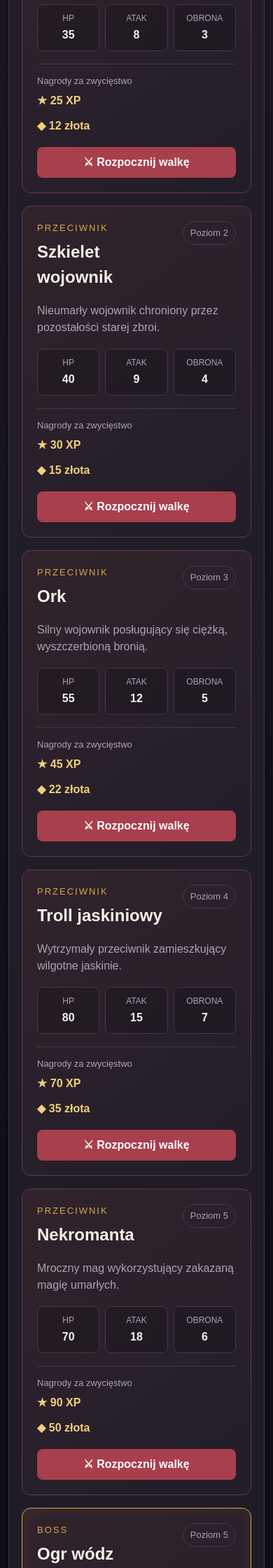
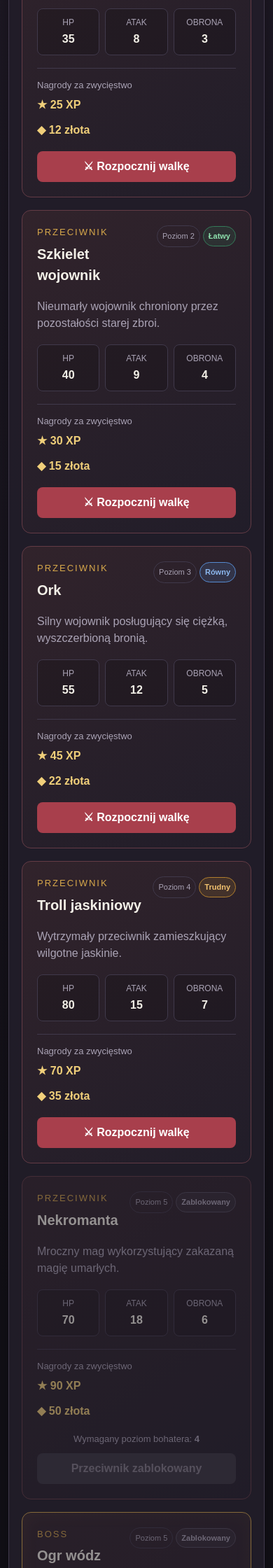
Before and after one commit to rawrqwe/GAME_RPG, a Django app: page /game/battle/setup/1/ in a window 390 px wide. Shown: the part 1800-4040 px from the top of the page at 70% size. Run offline with Django 5.2, Linux system fonts and the light colour scheme; data comes from the database, SQL or seed files in the repository.

Commit message:
Dodanie poziomów trudności i blokady silniejszych przeciwników

```diff
--- a/game/static/game/css/battle_setup.css
+++ b/game/static/game/css/battle_setup.css
@@ -73,6 +73,10 @@
     text-transform: uppercase;
 }
 
+.rest-form {
+    flex-shrink: 0;
+}
+
 .section-heading {
     display: flex;
     justify-content: space-between;
@@ -120,6 +124,7 @@
 
 .setup-enemy-card.boss-card {
     border-color: var(--gold);
+
     box-shadow:
         inset 0 0 24px rgba(215, 168, 75, 0.08);
 }
@@ -127,24 +132,83 @@
 .enemy-heading {
     display: flex;
     justify-content: space-between;
+    align-items: flex-start;
+    flex-wrap: nowrap;
     gap: 16px;
-    align-items: start;
+}
+
+.enemy-title {
+    min-width: 0;
 }
 
 .enemy-heading h3 {
     margin: 6px 0 0;
+
     font-size: 24px;
+    overflow-wrap: break-word;
+}
+
+.enemy-badges {
+    display: flex;
+    flex-shrink: 0;
+    align-items: center;
+    gap: 6px;
 }
 
 .enemy-level {
+    display: inline-flex;
+    justify-content: center;
+    align-items: center;
     flex-shrink: 0;
+
     padding: 6px 10px;
 
     color: var(--text-muted);
     font-size: 13px;
+    white-space: nowrap;
 
     border: 1px solid var(--border);
     border-radius: 20px;
+}
+
+.difficulty-badge {
+    display: inline-flex;
+    justify-content: center;
+    align-items: center;
+    flex-shrink: 0;
+
+    padding: 5px 9px;
+
+    font-size: 12px;
+    font-weight: bold;
+    white-space: nowrap;
+
+    border: 1px solid;
+    border-radius: 20px;
+}
+
+.difficulty-easy {
+    color: #8ee0ad;
+    border-color: #357b59;
+    background-color: rgba(53, 123, 89, 0.18);
+}
+
+.difficulty-equal {
+    color: #8db9f0;
+    border-color: #568bd1;
+    background-color: rgba(86, 139, 209, 0.18);
+}
+
+.difficulty-hard {
+    color: #f2c26f;
+    border-color: #b17e2d;
+    background-color: rgba(177, 126, 45, 0.18);
+}
+
+.difficulty-locked {
+    color: #aaa3b5;
+    border-color: #514a5a;
+    background-color: rgba(81, 74, 90, 0.2);
 }
 
 .enemy-description {
@@ -166,6 +230,7 @@
 .enemy-statistics li {
     display: grid;
     gap: 3px;
+
     padding: 10px;
 
     text-align: center;
@@ -185,11 +250,13 @@
 .enemy-rewards {
     margin-top: auto;
     padding-top: 14px;
+
     border-top: 1px solid var(--border);
 }
 
 .enemy-rewards p {
     margin: 0 0 7px;
+
     color: var(--text-muted);
     font-size: 13px;
 }
@@ -203,17 +270,43 @@
     font-weight: bold;
 }
 
+.start-battle-form {
+    width: 100%;
+}
+
 .start-battle-button {
     width: 100%;
 }
 
-
-.rest-form {
-    flex-shrink: 0;
+.locked-enemy-card {
+    opacity: 0.55;
 }
 
-.start-battle-form {
-    width: 100%;
+.locked-enemy-card:hover {
+    opacity: 0.75;
+}
+
+.locked-enemy-information {
+    display: grid;
+    gap: 10px;
+}
+
+.locked-enemy-information p {
+    margin: 0;
+
+    color: var(--text-muted);
+    font-size: 13px;
+    text-align: center;
+}
+
+.locked-button,
+.locked-button:hover {
+    color: #aaa3b5;
+    cursor: not-allowed;
+
+    background-color: #514a5a;
+    box-shadow: none;
+    transform: none;
 }
 
 .messages {
@@ -249,3 +342,25 @@
         flex-direction: column;
     }
 }
+
+@media (max-width: 420px) {
+    .enemy-heading {
+        gap: 10px;
+    }
+
+    .enemy-heading h3 {
+        font-size: 20px;
+    }
+
+    .enemy-badges {
+        gap: 4px;
+    }
+
+    .enemy-level,
+    .difficulty-badge {
+        padding-right: 7px;
+        padding-left: 7px;
+
+        font-size: 11px;
+    }
+}
--- a/game/templates/game/battle_setup.html
+++ b/game/templates/game/battle_setup.html
@@ -4,7 +4,11 @@
 <html lang="pl">
 <head>
     <meta charset="UTF-8">
-    <meta name="viewport" content="width=device-width, initial-scale=1.0">
+
+    <meta
+        name="viewport"
+        content="width=device-width, initial-scale=1.0"
+    >
 
     <title>
         Wybór przeciwnika — {{ character.name }}
@@ -123,84 +127,107 @@
     <section class="panel">
         <div class="section-heading">
             <div>
-                <p class="section-label">Arena</p>
+                <p class="section-label">
+                    Arena
+                </p>
+
                 <h2>Dostępni przeciwnicy</h2>
             </div>
 
             <p>
-                Wybierz przeciwnika, aby rozpocząć walkę.
+                Możesz walczyć z przeciwnikiem mającym
+                maksymalnie o jeden poziom więcej.
             </p>
         </div>
 
         <div class="enemy-grid">
-            {% for enemy in enemies %}
+            {% for entry in enemy_entries %}
                 <article
                     class="
                         setup-enemy-card
-                        {% if enemy.is_boss %}
+                        {% if entry.enemy.is_boss %}
                             boss-card
+                        {% endif %}
+                        {% if not entry.available %}
+                            locked-enemy-card
                         {% endif %}
                     "
                 >
                     <div class="enemy-heading">
-                        <div>
+                        <div class="enemy-title">
                             <p class="enemy-type">
-                                {% if enemy.is_boss %}
+                                {% if entry.enemy.is_boss %}
                                     Boss
                                 {% else %}
                                     Przeciwnik
                                 {% endif %}
                             </p>
 
-                            <h3>{{ enemy.name }}</h3>
+                            <h3>
+                                {{ entry.enemy.name }}
+                            </h3>
                         </div>
 
+                        <div class="enemy-badges">
                             <span class="enemy-level">
-                            Poziom {{ enemy.level }}
+                                Poziom {{ entry.enemy.level }}
+                            </span>
+
+                            <span
+                                class="
+                                    difficulty-badge
+                                    {{ entry.difficulty_class }}
+                                "
+                            >
+                                {{ entry.difficulty_label }}
                             </span>
                         </div>
+                    </div>
 
-                    {% if enemy.description %}
+                    {% if entry.enemy.description %}
                         <p class="enemy-description">
-                            {{ enemy.description }}
+                            {{ entry.enemy.description }}
                         </p>
                     {% endif %}
 
                     <ul class="enemy-statistics">
                         <li>
                             <span>HP</span>
-                            <strong>{{ enemy.max_hp }}</strong>
+                            <strong>{{ entry.enemy.max_hp }}</strong>
                         </li>
 
                         <li>
                             <span>Atak</span>
-                            <strong>{{ enemy.attack }}</strong>
+                            <strong>{{ entry.enemy.attack }}</strong>
                         </li>
 
                         <li>
                             <span>Obrona</span>
-                            <strong>{{ enemy.defense }}</strong>
+                            <strong>{{ entry.enemy.defense }}</strong>
                         </li>
                     </ul>
 
                     <div class="enemy-rewards">
-                        <p>Nagrody za zwycięstwo</p>
+                        <p>
+                            Nagrody za zwycięstwo
+                        </p>
 
                         <div>
                             <span>
-                                ★ {{ enemy.experience_reward }} XP
+                                ★ {{ entry.enemy.experience_reward }} XP
                             </span>
 
                             <span>
-                                ◆ {{ enemy.gold_reward }} złota
+                                ◆ {{ entry.enemy.gold_reward }} złota
                             </span>
                         </div>
                     </div>
 
+                    {% if entry.available %}
                         <form
                             class="start-battle-form"
                             method="post"
-                        action="{% url 'game:start_battle' character.id enemy.id %}"
+                            action="{% url 'game:start_battle' character.id entry.enemy.id %}"
                         >
                             {% csrf_token %}
 
@@ -211,6 +238,24 @@
                                 ⚔ Rozpocznij walkę
                             </button>
                         </form>
+                    {% else %}
+                        <div class="locked-enemy-information">
+                            <p>
+                                Wymagany poziom bohatera:
+                                <strong>
+                                    {{ entry.enemy.level|add:"-1" }}
+                                </strong>
+                            </p>
+
+                            <button
+                                class="button start-battle-button locked-button"
+                                type="button"
+                                disabled
+                            >
+                                Przeciwnik zablokowany
+                            </button>
+                        </div>
+                    {% endif %}
                 </article>
             {% empty %}
                 <p class="empty-message">
--- a/game/views.py
+++ b/game/views.py
@@ -25,6 +25,53 @@ def character_list(request):
         "enemies": enemies,
     })
 
+MAX_ENEMY_LEVEL_ADVANTAGE = 1
+
+
+def can_character_fight_enemy(character, enemy):
+    maximum_enemy_level = (
+        character.level
+        + MAX_ENEMY_LEVEL_ADVANTAGE
+    )
+
+    return enemy.level <= maximum_enemy_level
+
+
+def get_enemy_difficulty(character, enemy):
+    level_difference = (
+        enemy.level
+        - character.level
+    )
+
+    if not can_character_fight_enemy(
+        character,
+        enemy
+    ):
+        return {
+            "label": "Zablokowany",
+            "css_class": "difficulty-locked",
+            "available": False,
+        }
+
+    if level_difference < 0:
+        return {
+            "label": "Łatwy",
+            "css_class": "difficulty-easy",
+            "available": True,
+        }
+
+    if level_difference == 0:
+        return {
+            "label": "Równy",
+            "css_class": "difficulty-equal",
+            "available": True,
+        }
+
+    return {
+        "label": "Trudny",
+        "css_class": "difficulty-hard",
+        "available": True,
+    }
 
 @require_POST
 def start_battle(request, character_id, enemy_id):
@@ -37,6 +84,20 @@ def start_battle(request, character_id, enemy_id):
         Enemy,
         id=enemy_id
     )
+
+    if not can_character_fight_enemy(
+        character,
+        enemy
+    ):
+        messages.error(
+            request,
+            "Ten przeciwnik ma zbyt wysoki poziom."
+        )
+
+        return redirect(
+            "game:battle_setup",
+            character_id=character.id
+        )
 
     if character.current_hp <= 0:
         messages.error(
@@ -240,10 +301,35 @@ def battle_setup(request, character_id):
         "name",
     )
 
-    return render(request, "game/battle_setup.html", {
-        "character": character,
-        "enemies": enemies,
-    })
+    enemy_entries = []
+
+    for enemy in enemies:
+        difficulty = get_enemy_difficulty(
+            character,
+            enemy
+        )
+
+        enemy_entries.append({
+            "enemy": enemy,
+            "difficulty_label": (
+                difficulty["label"]
+            ),
+            "difficulty_class": (
+                difficulty["css_class"]
+            ),
+            "available": (
+                difficulty["available"]
+            ),
+        })
+
+    return render(
+        request,
+        "game/battle_setup.html",
+        {
+            "character": character,
+            "enemy_entries": enemy_entries,
+        }
+    )
 
 @require_POST
 def rest_character(request, character_id):
```
Also changed, not shown: game/tests.py (+74 -0 lines). Lines whose indentation alone changed are shown as unchanged.
